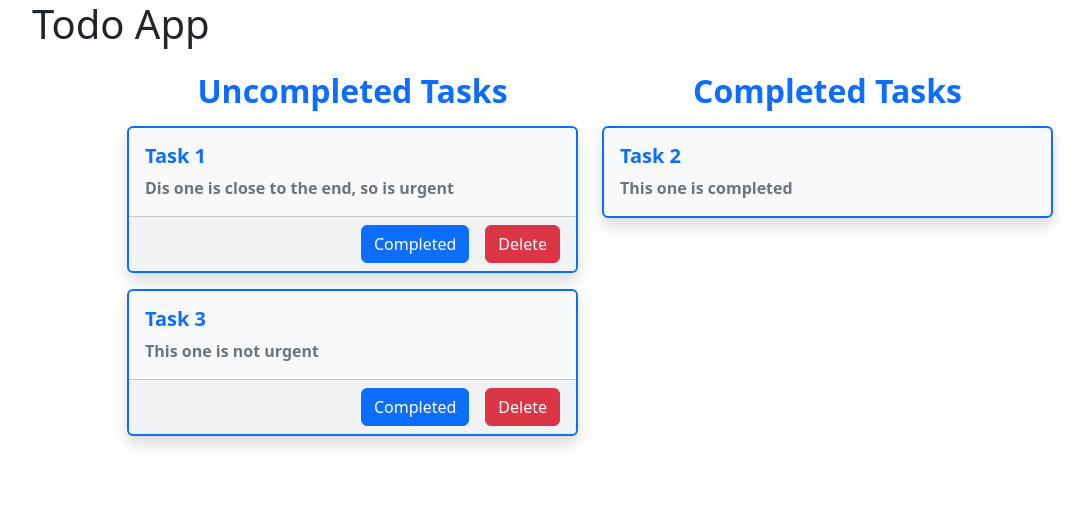
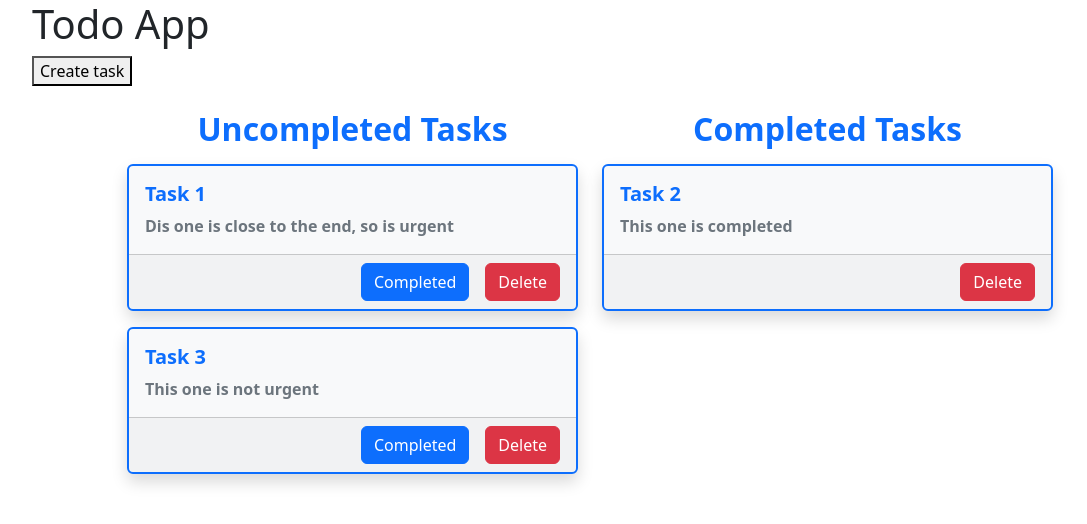
Before and after one commit to caarlosdiiaz/angular-todo-list, an Angular app: page / in a window 1280 px wide. Shown: the top 524 px of the page, without its empty margins (50-1137 px from the left). Built offline with nearby package versions, Linux system fonts and the light colour scheme.

Commit message:
card component working, wip modal

```diff
--- /dev/null
+++ b/src/app/components/task-card/task-card.component.html
@@ -0,0 +1,12 @@
+<div class="card mb-3 shadow border-2 border-primary bg-light">
+  <div class="card-body">
+    <h5 class="card-title text-primary fw-semibold">{{ task.title }}</h5>
+    <p class="card-text text-secondary fw-bold">{{ task.description }}</p>
+  </div>
+  <div class="card-footer text-end">
+    @if (!task.completed) {
+      <button class="btn btn-primary mx-3">Completed</button>
+    }
+    <button class="btn btn-danger">Delete</button>
+  </div>
+</div>
--- a/src/app/components/task-list/task-list.component.html
+++ b/src/app/components/task-list/task-list.component.html
@@ -5,16 +5,7 @@
     </div>
     @if (uncompletedTasks.length > 0 ) {
       @for (task of uncompletedTasks; track task.id) {
-        <div class="card mb-3 shadow border-2 border-primary bg-light">
-          <div class="card-body">
-            <h5 class="card-title text-primary fw-semibold">{{ task.title }}</h5>
-            <p class="card-text text-secondary fw-bold">{{ task.description }}</p>
-          </div>
-          <div class="card-footer text-end">
-            <button class="btn btn-primary mx-3">Completed</button>
-            <button class="btn btn-danger">Delete</button>
-          </div>
-        </div>
+        <task-card [task]="task" />
       }
     } @else {
       <div class="card text-center text-muted border-primary border-2 bg-light mb-3 shadow">
@@ -31,12 +22,7 @@
     </div>
     @if (completedTasks.length > 0 ) {
       @for (task of completedTasks; track task.id) {
-        <div class="card mb-3 shadow border-2 border-primary bg-light">
-          <div class="card-body">
-            <h5 class="card-title text-primary fw-semibold">{{ task.title }}</h5>
-            <p class="card-text text-secondary fw-bold">{{ task.description }}</p>
-          </div>
-        </div>
+        <task-card [task]="task" />
       }
     } @else {
       <div class="card text-center text-muted border-primary border-2 bg-light mb-3 shadow">
--- a/src/app/components/task-list/task-list.component.ts
+++ b/src/app/components/task-list/task-list.component.ts
@@ -1,13 +1,13 @@
 import { Component, Input } from '@angular/core';
 import { TaskService } from '../../service/task.service';
 import { Task } from '../../models/task';
+import { TaskCardComponent } from "../task-card/task-card.component";
 
 @Component({
   selector: 'task-list',
   standalone: true,
-  imports: [],
-  templateUrl: './task-list.component.html',
-  styleUrl: './task-list.component.css'
+  imports: [TaskCardComponent],
+  templateUrl: './task-list.component.html'
 })
 export class TaskListComponent {
 
--- a/src/app/components/todo-app.component.html
+++ b/src/app/components/todo-app.component.html
@@ -1,4 +1,5 @@
 <div class="container">
   <h1>Todo App</h1>
+  <button (click)="openCloseModal()">Create task</button>
   <task-list [tasks]="tasks"/>
 </div>
--- a/src/app/components/todo-app.component.ts
+++ b/src/app/components/todo-app.component.ts
@@ -12,10 +12,15 @@ import { TaskListComponent } from "./task-list/task-list.component";
 export class TodoAppComponent implements OnInit {
 
   tasks: Task[] = [];
+  showModal: boolean = false;
 
   constructor(private service: TaskService) {}
 
   ngOnInit() {
     this.tasks = this.service.findAll();
   }
+
+  openCloseModal() {
+    this.showModal = !this.showModal;
+  }
 }
```
Also changed, not shown: src/app/components/task-card/task-card.component.ts (added, +13 -0 lines), src/app/components/task-list/task-list.component.css (deleted), 1 other file (tests, documents, lock files or other folders).
